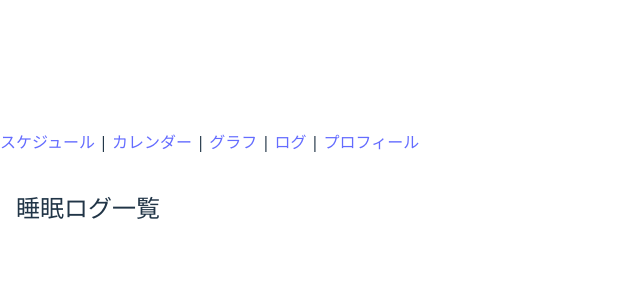
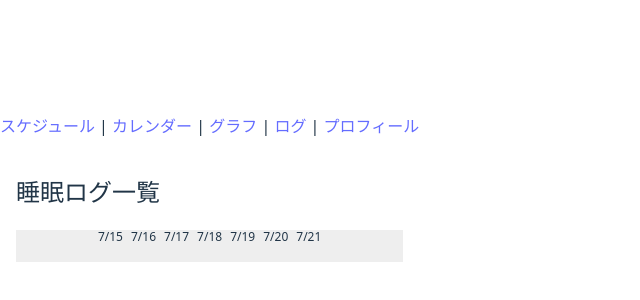
Before and after one commit to Komaba-archers/Sleep-app-4, a React (Vite) app in the folder app/: page /logs in a window 1280 px wide. Shown: the part 204-504 px from the top of the page, without its empty margins (0-640 px from the left). Built offline with nearby package versions, Linux system fonts and the light colour scheme.

Commit message:
Add weekly sleep bar chart

```diff
--- a/app/src/components/SleepChart.tsx
+++ b/app/src/components/SleepChart.tsx
@@ -9,9 +9,22 @@ const BAR_WIDTH = 20;
 const SCALE = 20; // px per hour
 
 const SleepChart: React.FC<Props> = ({ logs }) => {
-  const durations = logs.map((l) =>
-    Math.max(0, (l.wakeTime - l.sleepTime) / 3600000)
+  const today = new Date();
+  today.setHours(0, 0, 0, 0);
+  const days = Array.from({ length: 7 }, (_, i) => {
+    const d = new Date(today);
+    d.setDate(today.getDate() - 6 + i);
+    return d;
+  });
+
+  const durations = days.map((d) => {
+    const dateStr = d.toISOString().split('T')[0];
+    const log = logs.find(
+      (l) => new Date(l.sleepTime).toISOString().split('T')[0] === dateStr
     );
+    return log ? Math.max(0, (log.wakeTime - log.sleepTime) / 3600000) : 0;
+  });
+
   const max = Math.max(...durations, 0);
   const height = max * SCALE;
 
@@ -19,19 +32,32 @@ const SleepChart: React.FC<Props> = ({ logs }) => {
     <div
       role="group"
       aria-label="睡眠時間グラフ"
-      style={{ display: 'flex', alignItems: 'flex-end', gap: '4px', height }}
+      style={{
+        display: 'flex',
+        justifyContent: 'center',
+        alignItems: 'flex-end',
+        gap: '8px',
+        background: '#eee',
+        padding: '1rem',
+        height
+      }}
     >
       {durations.map((d, i) => (
+        <div key={i} style={{ textAlign: 'center' }}>
           <div
-          key={logs[i].id}
             role="progressbar"
             aria-label={`${d.toFixed(1)}h`}
             style={{
               width: BAR_WIDTH,
               height: d * SCALE,
-            background: 'skyblue'
+              background: 'lightblue',
+              margin: '0 auto'
             }}
           />
+          <div style={{ fontSize: '0.75rem' }}>{
+            `${days[i].getMonth() + 1}/${days[i].getDate()}`
+          }</div>
+        </div>
       ))}
     </div>
   );
```
Also changed, not shown: 1 other file (tests, documents, lock files or other folders). Lines whose indentation alone changed are shown as unchanged.
